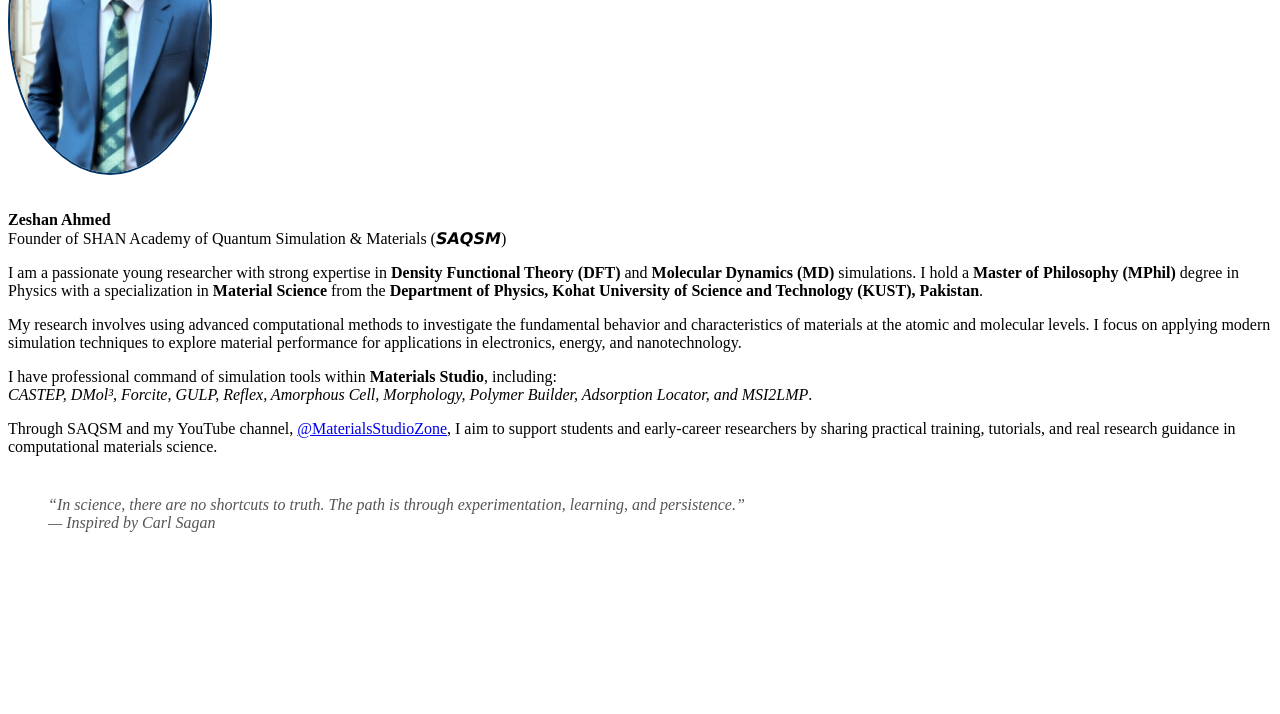
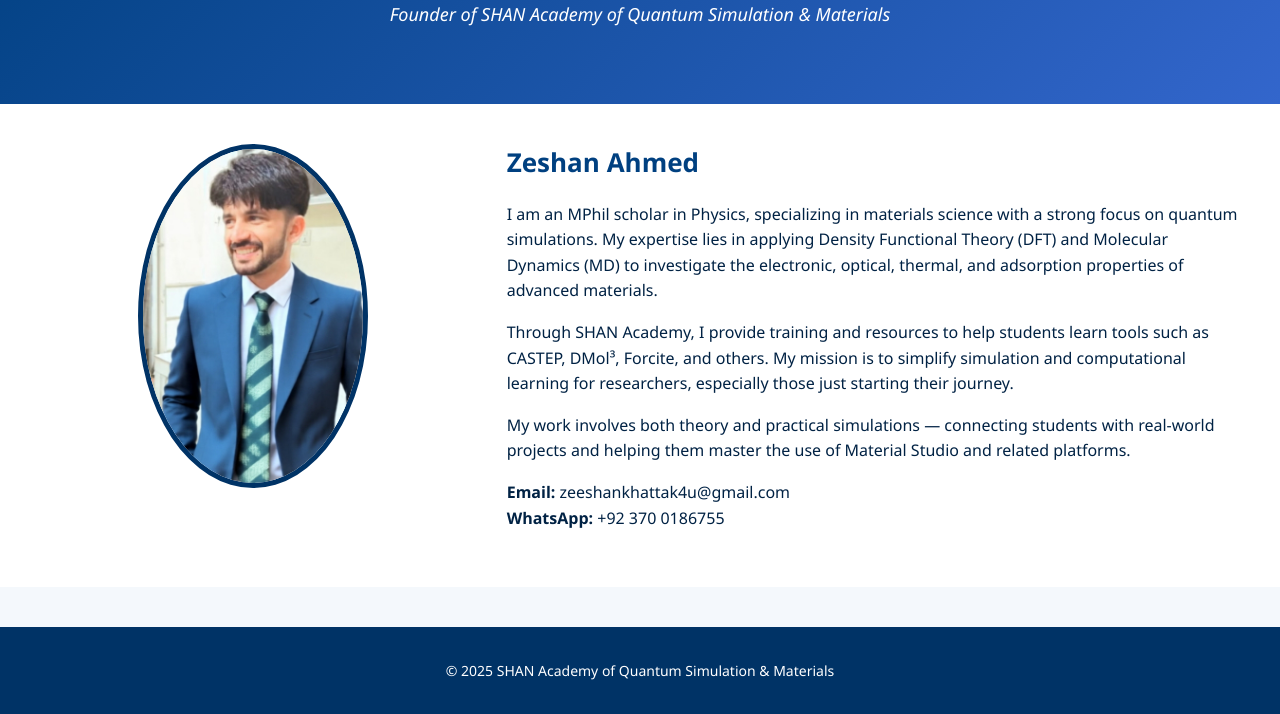
Before and after one commit to Shanlab321/Shanlab, a plain HTML site: page about.html in a window 1280 px wide. Shown: the part 219-933 px from the top of the page. Before the commit the page ends 800 px from the top, so only its background shows below. Drawn offline with Linux system fonts and the light colour scheme.

Commit message:
Update about.html

```diff
--- a/about.html
+++ b/about.html
@@ -1,22 +1,46 @@
-<main>
-  <h1>About Me</h1>
+<!DOCTYPE html>
+<html lang="en">
+<head>
+  <meta charset="UTF-8" />
+  <meta name="viewport" content="width=device-width, initial-scale=1.0"/>
+  <title>About Me | SHAN Academy</title>
+  <link rel="stylesheet" href="style.css" />
+</head>
+<body>
 
-  <img src="your-photo.jpg" alt="Zeshan Ahmed" style="width:200px; border-radius:50%; border:2px solid #003366; margin:20px 0;" />
+  <nav>
+    <img src="logo.png" alt="Lab Logo" />
+    <a href="index.html">Home</a>
+    <a href="about.html">About Me</a>
+    <a href="lab.html">About Lab</a>
+    <a href="learning.html">Learning</a>
+    <a href="research.html">Research</a>
+    <a href="course.html">Course</a>
+    <a href="contact.html">Contact</a>
+  </nav>
 
-  <p><strong>Zeshan Ahmed</strong><br>
-  Founder of SHAN Academy of Quantum Simulation & Materials (𝙎𝘼𝙌𝙎𝙈)</p>
+  <div class="header">
+    <h1>About Me</h1>
+    <p>Founder of SHAN Academy of Quantum Simulation & Materials</p>
+  </div>
 
-  <p>I am a passionate young researcher with strong expertise in <strong>Density Functional Theory (DFT)</strong> and <strong>Molecular Dynamics (MD)</strong> simulations. I hold a <strong>Master of Philosophy (MPhil)</strong> degree in Physics with a specialization in <strong>Material Science</strong> from the <strong>Department of Physics, Kohat University of Science and Technology (KUST), Pakistan</strong>.</p>
+  <main class="container">
+    <div class="profile-image">
+      <img src="your-photo.jpg" alt="Zeshan Ahmed">
+    </div>
+    <div class="profile-info">
+      <h2>Zeshan Ahmed</h2>
+      <p>I am an MPhil scholar in Physics, specializing in materials science with a strong focus on quantum simulations. My expertise lies in applying Density Functional Theory (DFT) and Molecular Dynamics (MD) to investigate the electronic, optical, thermal, and adsorption properties of advanced materials.</p>
+      <p>Through SHAN Academy, I provide training and resources to help students learn tools such as CASTEP, DMol³, Forcite, and others. My mission is to simplify simulation and computational learning for researchers, especially those just starting their journey.</p>
+      <p>My work involves both theory and practical simulations — connecting students with real-world projects and helping them master the use of Material Studio and related platforms.</p>
+      <p><strong>Email:</strong> zeeshankhattak4u@gmail.com<br>
+         <strong>WhatsApp:</strong> +92 370 0186755</p>
+    </div>
+  </main>
 
-  <p>My research involves using advanced computational methods to investigate the fundamental behavior and characteristics of materials at the atomic and molecular levels. I focus on applying modern simulation techniques to explore material performance for applications in electronics, energy, and nanotechnology.</p>
+  <footer>
+    <p>&copy; 2025 SHAN Academy of Quantum Simulation & Materials</p>
+  </footer>
 
-  <p>I have professional command of simulation tools within <strong>Materials Studio</strong>, including: <br>
-  <em>CASTEP, DMol³, Forcite, GULP, Reflex, Amorphous Cell, Morphology, Polymer Builder, Adsorption Locator, and MSI2LMP</em>.</p>
-
-  <p>Through SAQSM and my YouTube channel, <a href="http://www.youtube.com/@MaterialsStudioZone" target="_blank">@MaterialsStudioZone</a>, I aim to support students and early-career researchers by sharing practical training, tutorials, and real research guidance in computational materials science.</p>
-
-  <blockquote style="margin-top: 40px; font-style: italic; color: #555;">
-    “In science, there are no shortcuts to truth. The path is through experimentation, learning, and persistence.”<br>
-    — Inspired by Carl Sagan
-  </blockquote>
-</main>
+</body>
+</html>
```
